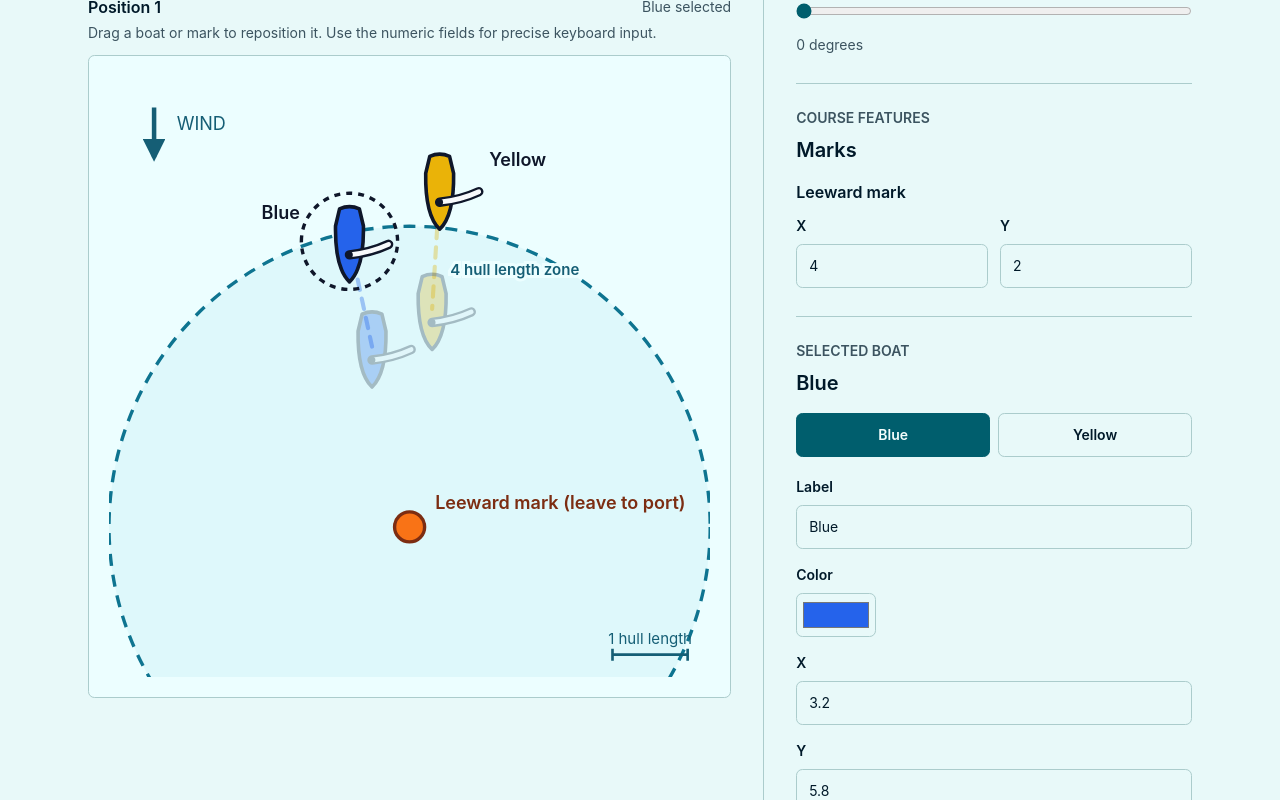
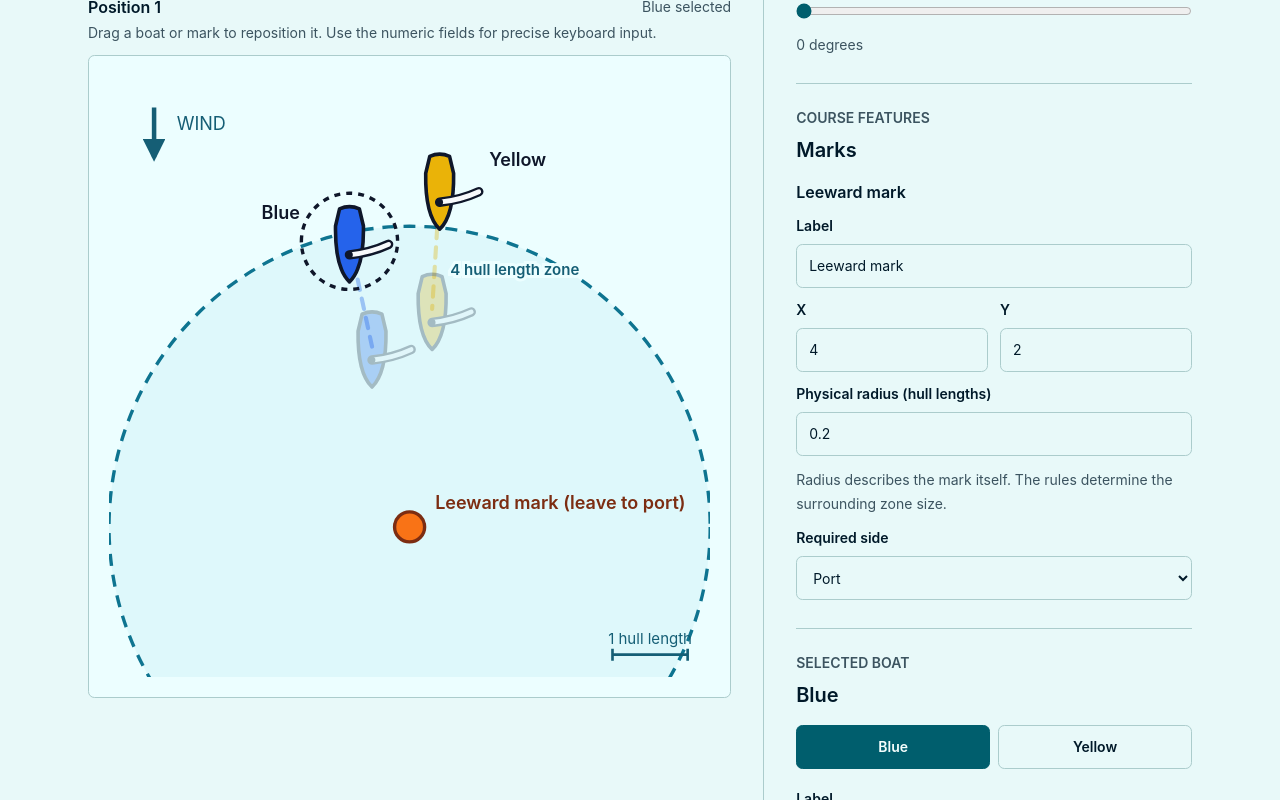
Before and after one commit to Waldo000000/mark-room, a Next.js app: page /editor in a window 1280 px wide. Shown: the part 494-1294 px from the top of the page. Built offline with nearby package versions, Linux system fonts and the light colour scheme.

Commit message:
feat(editor): edit existing mark details (#114)

```diff
--- a/src/components/editor/scenario-editor-spike.tsx
+++ b/src/components/editor/scenario-editor-spike.tsx
@@ -19,6 +19,7 @@ import {
   scenarioSchema,
   type Boat,
   type BoatState,
+  type CourseFeature,
 } from '@/src/domain/scenario/schema';
 import type { Scenario } from '@/src/domain/scenario/schema';
 
@@ -27,6 +28,9 @@ const BOAT_LABEL_X_OFFSET = 0.66;
 const BOAT_LABEL_Y_OFFSET = 0.3;
 const EDITOR_DRAG_THRESHOLD_PIXELS = 4;
 const EDITOR_DRAFT_STORAGE_KEY = 'mark-room.editor.scenario-draft.v1';
+const DEFAULT_MARK_RADIUS = 0.18;
+
+type MarkFeature = Extract<CourseFeature, { type: 'mark' }>;
 
 const initialScenario: Scenario = {
   schemaVersion: '0.5.0',
@@ -305,17 +309,24 @@ export function ScenarioEditorSpike() {
     markId: string,
     position: Partial<{ x: number; y: number }>,
   ) {
+    updateMark(markId, (mark) => ({
+      ...mark,
+      position: {
+        ...mark.position,
+        ...position,
+      },
+    }));
+  }
+
+  function updateMark(
+    markId: string,
+    update: (mark: MarkFeature) => MarkFeature,
+  ) {
     setScenario((currentScenario) => ({
       ...currentScenario,
       courseFeatures: currentScenario.courseFeatures.map((feature) =>
         feature.type === 'mark' && feature.id === markId
-          ? {
-              ...feature,
-              position: {
-                ...feature.position,
-                ...position,
-              },
-            }
+          ? update(feature)
           : feature,
       ),
     }));
@@ -1004,6 +1015,28 @@ export function ScenarioEditorSpike() {
                 <h3 className="text-base font-semibold">
                   {mark.label ?? mark.id}
                 </h3>
+                <label className="grid gap-2 text-sm font-semibold">
+                  Label
+                  <input
+                    className="min-h-11 rounded-md border border-input bg-background px-3 text-base font-normal text-foreground focus-visible:outline-2 focus-visible:outline-offset-2 sm:text-sm"
+                    data-testid={`mark-label-input-${mark.id}`}
+                    maxLength={200}
+                    type="text"
+                    value={mark.label ?? ''}
+                    onChange={(event) => {
+                      const label = event.currentTarget.value;
+                      updateMark(mark.id, (currentMark) => {
+                        if (label.trim().length > 0) {
+                          return { ...currentMark, label };
+                        }
+
+                        const { label: _label, ...markWithoutLabel } =
+                          currentMark;
+                        return markWithoutLabel;
+                      });
+                    }}
+                  />
+                </label>
                 <div className="grid grid-cols-2 gap-3">
                   <label className="grid gap-2 text-sm font-semibold">
                     X
@@ -1052,6 +1085,60 @@ export function ScenarioEditorSpike() {
                     />
                   </label>
                 </div>
+                <label className="grid gap-2 text-sm font-semibold">
+                  Physical radius (hull lengths)
+                  <input
+                    className="min-h-11 rounded-md border border-input bg-background px-3 text-base font-normal text-foreground focus-visible:outline-2 focus-visible:outline-offset-2 sm:text-sm"
+                    data-testid={`mark-radius-input-${mark.id}`}
+                    inputMode="decimal"
+                    min="0"
+                    step="any"
+                    type="number"
+                    value={mark.radius ?? DEFAULT_MARK_RADIUS}
+                    onChange={(event) => {
+                      const radius = Number(event.currentTarget.value);
+                      if (Number.isFinite(radius) && radius > 0) {
+                        updateMark(mark.id, (currentMark) => ({
+                          ...currentMark,
+                          radius,
+                        }));
+                      }
+                    }}
+                  />
+                </label>
+                <p className="text-sm leading-6 text-muted-foreground">
+                  Radius describes the mark itself. The rules determine the
+                  surrounding zone size.
+                </p>
+                <label className="grid gap-2 text-sm font-semibold">
+                  Required side
+                  <select
+                    className="min-h-11 rounded-md border border-input bg-background px-3 text-base font-normal text-foreground focus-visible:outline-2 focus-visible:outline-offset-2 sm:text-sm"
+                    data-testid={`mark-required-side-input-${mark.id}`}
+                    value={mark.requiredSide ?? ''}
+                    onChange={(event) => {
+                      const requiredSide = event.currentTarget.value;
+                      updateMark(mark.id, (currentMark) => {
+                        if (
+                          requiredSide === 'port' ||
+                          requiredSide === 'starboard'
+                        ) {
+                          return { ...currentMark, requiredSide };
+                        }
+
+                        const {
+                          requiredSide: _requiredSide,
+                          ...markWithoutRequiredSide
+                        } = currentMark;
+                        return markWithoutRequiredSide;
+                      });
+                    }}
+                  >
+                    <option value="">Unspecified</option>
+                    <option value="port">Port</option>
+                    <option value="starboard">Starboard</option>
+                  </select>
+                </label>
               </div>
             ))}
           </div>
```
Also changed, not shown: 4 other files (tests, documents, lock files or other folders).
